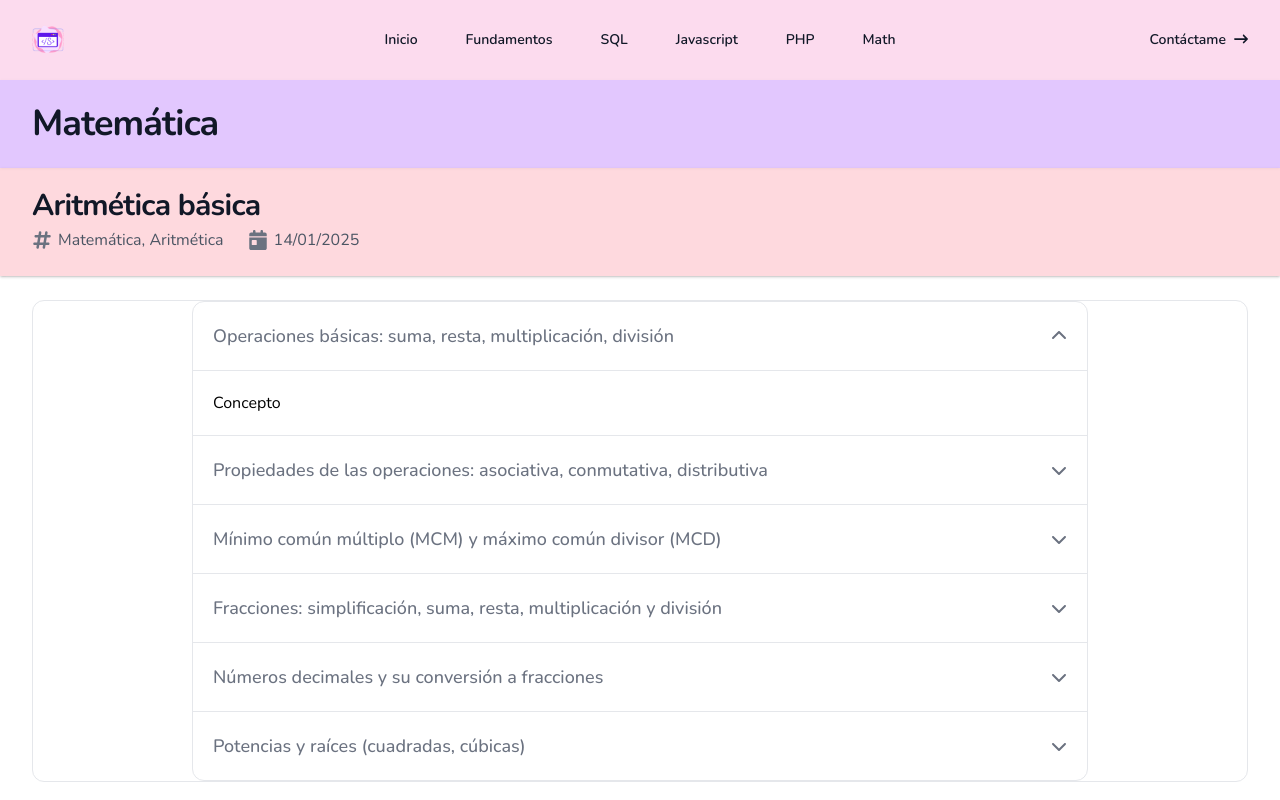
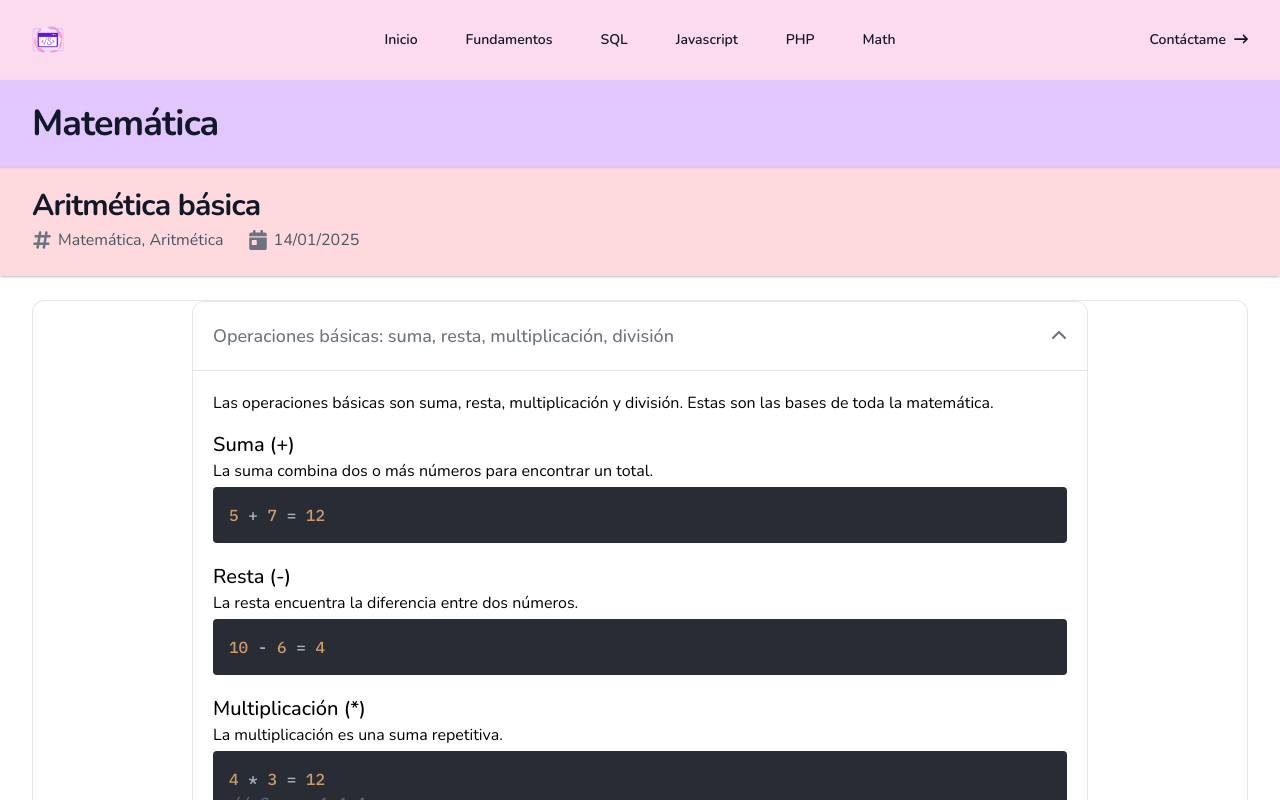
Before and after one commit to susananzth/javascript, a React (Vite) app: page /math/pre_uni/aritmetica in a window 1280 px wide. Both pictures are taken after a click on the element "Operaciones básicas: suma, resta, multiplicación, división". Shown: the top 800 px of the page. Built offline with nearby package versions, Linux system fonts and the light colour scheme.

Commit message:
Añadiendo primeros conceptos

```diff
--- a/src/pages/math/pre_uni/Aritmetica.jsx
+++ b/src/pages/math/pre_uni/Aritmetica.jsx
@@ -1,6 +1,7 @@
 import React from "react";
 import Acordeon from "@components/Acordeon";
 import AcordeonItem from "@components/AcordeonItem";
+import Code from "@components/Code";
 import Content from "@components/Content";
 
 function Aritmetica() {
@@ -13,16 +14,114 @@ function Aritmetica() {
     >
       <Acordeon>
         <AcordeonItem title="Operaciones básicas: suma, resta, multiplicación, división">
-          <p>Concepto</p>
+          <p>
+            Las operaciones básicas son suma, resta, multiplicación y división.
+            Estas son las bases de toda la matemática.
+          </p>
+          <h4 className="text-xl font-medium pt-4">Suma (+)</h4>
+          <p>La suma combina dos o más números para encontrar un total.</p>
+<Code>{`5 + 7 = 12`}</Code>
+          <h4 className="text-xl font-medium pt-4">Resta (-)</h4>
+          <p>La resta encuentra la diferencia entre dos números.</p>
+<Code>{`10 - 6 = 4`}</Code>
+          <h4 className="text-xl font-medium pt-4">Multiplicación (*)</h4>
+          <p>La multiplicación es una suma repetitiva.</p>
+<Code>{`4 * 3 = 12
+// Sumar 4+4+4`}</Code>
+          <h4 className="text-xl font-medium pt-4">División (/)</h4>
+          <p>La división reparte un número en partes iguales.</p>
+<Code>{`15 ÷ 3 = 5
+// Significa que 15 se divide en 3
+// 3 grupos de 5`}</Code>
         </AcordeonItem>
         <AcordeonItem title="Propiedades de las operaciones: asociativa, conmutativa, distributiva">
-          <p>Concepto</p>
+          <p>Estas propiedades son reglas que siempre se cumplen al operar.</p>
+          <h4 className="text-xl font-medium pt-4">Propiedad Asociativa</h4>
+          <p>El agrupamiento de los números no afecta el resultado en suma y multiplicación</p>
+<Code>{`// Suma:
+(a + b) + c = a + (b + c)
+
+// Multiplicación:
+(a * b) * c = a * (b * c)
+
+// Ejemplo:
+(2 + 3) + 4 = 2 + (3 + 4)
+      5 + 4 = 2 + 7
+          9 = 9`}</Code>
+          <h4 className="text-xl font-medium pt-4">Propiedad Conmutativa</h4>
+          <p>El orden de los números no afecta el resultado en suma y multiplicación.</p>
+<Code>{`// Suma:
+a + b = b + a
+
+// Multiplicación:
+a * b = b * a
+
+// Ejemplo:
+7 + 3 = 3 + 7
+  10 = 10`}</Code>
+          <h4 className="text-xl font-medium pt-4">Propiedad Distributiva</h4>
+          <p>Distribuye la multiplicación sobre la suma o resta.</p>
+<Code>{`a * (b + c) = a * b + a * c
+
+// Ejemplo:
+2 * (3 + 4) = (2 * 3) + (2 * 4)
+      2 * 7 = 6 + 8
+         14 = 14`}</Code>
         </AcordeonItem>
         <AcordeonItem title="Mínimo común múltiplo (MCM) y máximo común divisor (MCD)">
-          <p>Concepto</p>
+          <h4 className="text-xl font-medium pt-4">Máximo Común Divisor (MCD)</h4>
+          <p>
+            El Máximo Común Divisor de dos o más números es el número más grande
+            que divide exactamente a todos ellos.
+          </p>
+          <p className="mt-2 mb-0">Procedimiento para encontrar el MCD:</p>
+          <ol className="list-disc *:ms-5 *:pt-2">
+            <li>Descomposición en factores primos: Descompón cada número en sus factores primos.</li>
+            <li>Identificar factores comunes: Encuentra los factores primos comunes en todas las descomposiciones.</li>
+            <li>Seleccionar el menor exponente: Para cada factor primo común, elige el menor exponente presente.</li>
+            <li>Multiplicar los factores seleccionados: El producto de estos factores es el MCD.</li>
+          </ol>
+<Code>{`// Encuentra el MCD de 36 y 48.
+
+// Descomposición en factores primos:
+36 = 2² x 3²
+48 = 2⁴ x 3¹
+
+// Factores comunes: 2 y 3
+// Menores exponentes:
+Para 2: 2²
+Para 3: 3¹
+MCD: 2² x 3¹ = 4 x 3 = 12
+
+Respuesta: El MCD de 36 y 48 es 12.`}</Code>
+          <h4 className="text-xl font-medium pt-4">Mínimo Común Múltiplo (MCM)</h4>
+          <p>
+            El Mínimo Común Múltiplo de dos o más números es el menor número positivo que es múltiplo de todos ellos.
+          </p>
+          <p className="mt-2 mb-0">Procedimiento para encontrar el MCM:</p>
+          <ol className="list-disc *:ms-5 *:pt-2">
+            <li>Descomposición en factores primos: Descompón cada número en sus factores primos.</li>
+            <li>Identificar todos los factores: Considera todos los factores primos presentes en las descomposiciones.</li>
+            <li>Seleccionar el mayor exponente: Para cada factor primo, elige el mayor exponente presente.</li>
+            <li>Multiplicar los factores seleccionados: El producto de estos factores es el MCM.</li>
+          </ol>
+<Code>{`// Encuentra el MCM de 36 y 48.
+
+// Descomposición en factores primos:
+36 = 2² x 3²
+48 = 2⁴ x 3¹
+
+// Factores comunes: 2 y 3
+// Menores exponentes:
+Para 2: 2⁴
+Para 3: 3²
+MCM: 2⁴ x 3² = 16 x 9 = 144
+
+Respuesta: El MCM de 36 y 48 es 144.`}</Code>
         </AcordeonItem>
         <AcordeonItem title="Fracciones: simplificación, suma, resta, multiplicación y división">
-          <p>Concepto</p>
+          <p>Las fracciones representan partes de un todo y se componen de un numerador
+            (parte superior) y un denominador (parte inferior).</p>
         </AcordeonItem>
         <AcordeonItem title="Números decimales y su conversión a fracciones">
           <p>Concepto</p>
```
